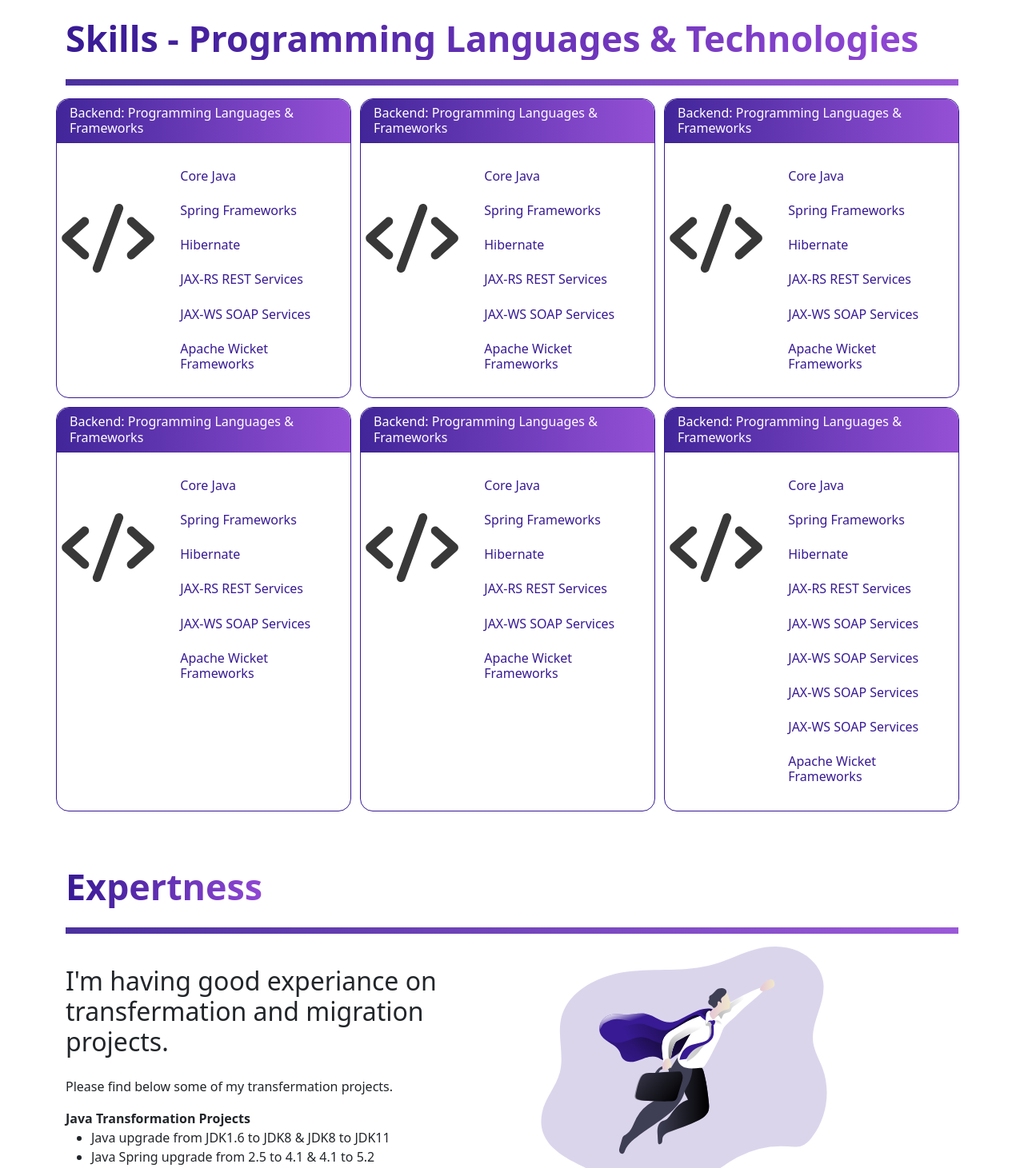
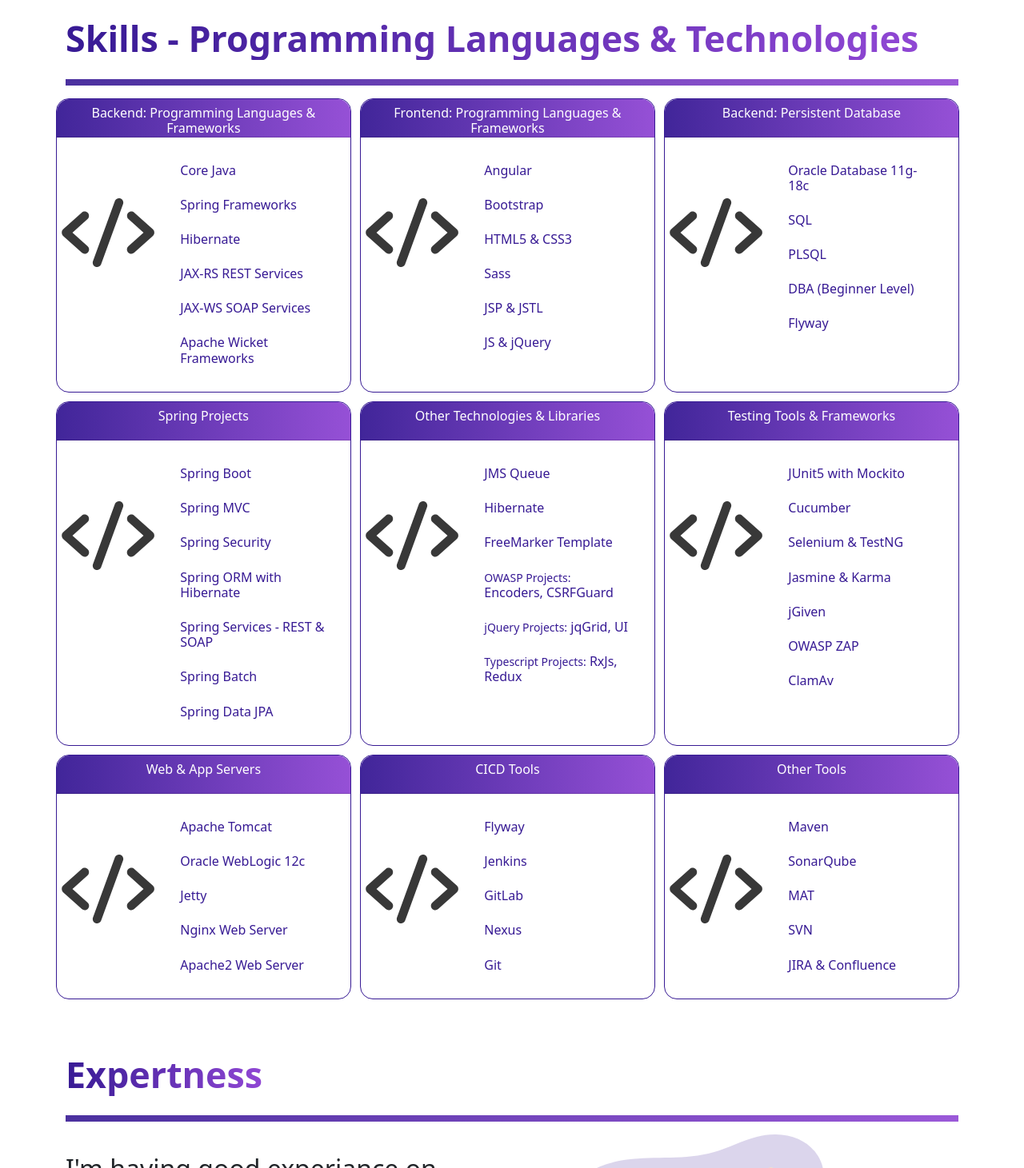
Before and after one commit to nramc/my-basic-profile, a website: page index.html in a window 1280 px wide. Shown: the part 1060-2521 px from the top of the page at 80% size. Drawn offline with nearby package versions, Linux system fonts and the light colour scheme.

Commit message:
skills content added

```diff
--- a/index.html
+++ b/index.html
@@ -120,8 +120,9 @@
 
             <div class="col">
                 <div class="card h-100">
-                  <h6 class="card-header">Backend: Programming Languages & Frameworks</h5>
-
+                  <div class="card-header">
+                    <h6>Backend: Programming Languages & Frameworks</h5>
+                  </div>
                   <div class="row g-0">
                     <div class="col-sm-8 col-md-4 logo-container align-items-center text-center">
                       <img src="./assets/images/svg/icons/markup-icon.svg"
@@ -148,7 +149,38 @@
 
               <div class="col">
                 <div class="card h-100">
-                  <h6 class="card-header">Backend: Programming Languages & Frameworks</h5>
+                  <div class="card-header align-items-center text-center">
+                    <h6>Frontend: Programming Languages & Frameworks</h5>
+                  </div>
+                  <div class="row g-0">
+                    <div class="col-sm-8 col-md-4 logo-container align-items-center text-center">
+                      <img src="./assets/images/svg/icons/markup-icon.svg"
+                       class="img-fluid rounded-start" alt="...">
+                    </div>
+                    <div class="col-sm-8 col-md-8">
+                      <div class="card-body">
+                        <div class="card-title"></div>
+                        <div class="card-text">
+                          <ul class="list-group">
+                            <li class="list-group-item border-0"><h6>Angular</h6></li>
+                            <li class="list-group-item border-0"><h6>Bootstrap</h6></li>
+                            <li class="list-group-item border-0"><h6>HTML5 & CSS3</h6></li>
+                            <li class="list-group-item border-0"><h6>Sass</h6></li>
+                            <li class="list-group-item border-0"><h6>JSP & JSTL</h6></li>
+                            <li class="list-group-item border-0"><h6>JS & jQuery</h6></li>
+                          </ul>
+                        </div>
+                      </div>
+                    </div>
+                  </div>
+                </div>
+              </div>
+
+              <div class="col">
+                <div class="card h-100">
+                  <div class="card-header">
+                    <h6>Backend: Persistent Database</h5>
+                  </div>
 
                   <div class="row g-0">
                     <div class="col-sm-8 col-md-4 logo-container align-items-center text-center">
@@ -160,12 +192,11 @@
                         <div class="card-title"></div>
                         <div class="card-text">
                           <ul class="list-group">
-                            <li class="list-group-item border-0"><h6>Core Java</h6></li>
-                            <li class="list-group-item border-0"><h6>Spring Frameworks</h6></li>
-                            <li class="list-group-item border-0"><h6>Hibernate</h6></li>
-                            <li class="list-group-item border-0"><h6>JAX-RS REST Services</h6></li>
-                            <li class="list-group-item border-0"><h6>JAX-WS SOAP Services</h6></li>
-                            <li class="list-group-item border-0"><h6>Apache Wicket Frameworks</h6></li>
+                            <li class="list-group-item border-0"><h6>Oracle Database 11g-18c</h6></li>
+                            <li class="list-group-item border-0"><h6>SQL</h6></li>
+                            <li class="list-group-item border-0"><h6>PLSQL</h6></li>
+                            <li class="list-group-item border-0"><h6>DBA (Beginner Level)</h6></li>
+                            <li class="list-group-item border-0"><h6>Flyway</h6></li>
                           </ul>
                         </div>
                       </div>
@@ -176,7 +207,9 @@
 
               <div class="col">
                 <div class="card h-100">
-                  <h6 class="card-header">Backend: Programming Languages & Frameworks</h5>
+                  <div class="card-header">
+                    <h6>Spring Projects</h5>
+                  </div>
 
                   <div class="row g-0">
                     <div class="col-sm-8 col-md-4 logo-container align-items-center text-center">
@@ -188,12 +221,13 @@
                         <div class="card-title"></div>
                         <div class="card-text">
                           <ul class="list-group">
-                            <li class="list-group-item border-0"><h6>Core Java</h6></li>
-                            <li class="list-group-item border-0"><h6>Spring Frameworks</h6></li>
-                            <li class="list-group-item border-0"><h6>Hibernate</h6></li>
-                            <li class="list-group-item border-0"><h6>JAX-RS REST Services</h6></li>
-                            <li class="list-group-item border-0"><h6>JAX-WS SOAP Services</h6></li>
-                            <li class="list-group-item border-0"><h6>Apache Wicket Frameworks</h6></li>
+                            <li class="list-group-item border-0"><h6>Spring Boot</h6></li>
+                            <li class="list-group-item border-0"><h6>Spring MVC</h6></li>
+                            <li class="list-group-item border-0"><h6>Spring Security</h6></li>
+                            <li class="list-group-item border-0"><h6>Spring ORM with Hibernate</h6></li>
+                            <li class="list-group-item border-0"><h6>Spring Services -  REST & SOAP</h6></li>
+                            <li class="list-group-item border-0"><h6>Spring Batch</h6></li>
+                            <li class="list-group-item border-0"><h6>Spring Data JPA</h6></li>
                           </ul>
                         </div>
                       </div>
@@ -204,7 +238,9 @@
 
               <div class="col">
                 <div class="card h-100">
-                  <h6 class="card-header">Backend: Programming Languages & Frameworks</h5>
+                  <div class="card-header">
+                    <h6>Other Technologies & Libraries</h5>
+                  </div>
 
                   <div class="row g-0">
                     <div class="col-sm-8 col-md-4 logo-container align-items-center text-center">
@@ -216,12 +252,12 @@
                         <div class="card-title"></div>
                         <div class="card-text">
                           <ul class="list-group">
-                            <li class="list-group-item border-0"><h6>Core Java</h6></li>
-                            <li class="list-group-item border-0"><h6>Spring Frameworks</h6></li>
+                            <li class="list-group-item border-0"><h6>JMS Queue</h6></li>
                             <li class="list-group-item border-0"><h6>Hibernate</h6></li>
-                            <li class="list-group-item border-0"><h6>JAX-RS REST Services</h6></li>
-                            <li class="list-group-item border-0"><h6>JAX-WS SOAP Services</h6></li>
-                            <li class="list-group-item border-0"><h6>Apache Wicket Frameworks</h6></li>
+                            <li class="list-group-item border-0"><h6>FreeMarker Template</h6></li>
+                            <li class="list-group-item border-0"><h6><small>OWASP Projects:</small> Encoders, CSRFGuard</h6></li>
+                            <li class="list-group-item border-0"><h6><small>jQuery Projects:</small> jqGrid, UI</h6></li>
+                            <li class="list-group-item border-0"><h6><small>Typescript Projects:</small> RxJs, Redux</h6></li>
                           </ul>
                         </div>
                       </div>
@@ -232,7 +268,9 @@
 
               <div class="col">
                 <div class="card h-100">
-                  <h6 class="card-header">Backend: Programming Languages & Frameworks</h5>
+                  <div class="card-header">
+                    <h6>Testing Tools & Frameworks</h5>
+                  </div>
 
                   <div class="row g-0">
                     <div class="col-sm-8 col-md-4 logo-container align-items-center text-center">
@@ -244,23 +282,27 @@
                         <div class="card-title"></div>
                         <div class="card-text">
                           <ul class="list-group">
-                            <li class="list-group-item border-0"><h6>Core Java</h6></li>
-                            <li class="list-group-item border-0"><h6>Spring Frameworks</h6></li>
-                            <li class="list-group-item border-0"><h6>Hibernate</h6></li>
-                            <li class="list-group-item border-0"><h6>JAX-RS REST Services</h6></li>
-                            <li class="list-group-item border-0"><h6>JAX-WS SOAP Services</h6></li>
-                            <li class="list-group-item border-0"><h6>Apache Wicket Frameworks</h6></li>
+                            <li class="list-group-item border-0"><h6>JUnit5 with Mockito</h6></li>
+                            <li class="list-group-item border-0"><h6>Cucumber</h6></li>
+                            <li class="list-group-item border-0"><h6>Selenium & TestNG</h6></li>
+                            <li class="list-group-item border-0"><h6>Jasmine & Karma</h6></li>
+                            <li class="list-group-item border-0"><h6>jGiven</h6></li>
+                            <li class="list-group-item border-0"><h6>OWASP ZAP</h6></li>
+                            <li class="list-group-item border-0"><h6>ClamAv</h6></li>
                           </ul>
                         </div>
                       </div>
                     </div>
                   </div>
+
                 </div>
               </div>
 
               <div class="col">
                 <div class="card h-100">
-                  <h6 class="card-header">Backend: Programming Languages & Frameworks</h5>
+                  <div class="card-header">
+                    <h6>Web & App Servers</h5>
+                  </div>
 
                   <div class="row g-0">
                     <div class="col-sm-8 col-md-4 logo-container align-items-center text-center">
@@ -272,22 +314,80 @@
                         <div class="card-title"></div>
                         <div class="card-text">
                           <ul class="list-group">
-                            <li class="list-group-item border-0"><h6>Core Java</h6></li>
-                            <li class="list-group-item border-0"><h6>Spring Frameworks</h6></li>
-                            <li class="list-group-item border-0"><h6>Hibernate</h6></li>
-                            <li class="list-group-item border-0"><h6>JAX-RS REST Services</h6></li>
-                            <li class="list-group-item border-0"><h6>JAX-WS SOAP Services</h6></li>
-                            <li class="list-group-item border-0"><h6>JAX-WS SOAP Services</h6></li>
-                            <li class="list-group-item border-0"><h6>JAX-WS SOAP Services</h6></li>
-                            <li class="list-group-item border-0"><h6>JAX-WS SOAP Services</h6></li>
-                            <li class="list-group-item border-0"><h6>Apache Wicket Frameworks</h6></li>
+                            <li class="list-group-item border-0"><h6>Apache Tomcat</h6></li>
+                            <li class="list-group-item border-0"><h6>Oracle WebLogic 12c</h6></li>
+                            <li class="list-group-item border-0"><h6>Jetty</h6></li>
+                            <li class="list-group-item border-0"><h6>Nginx Web Server</h6></li>
+                            <li class="list-group-item border-0"><h6>Apache2 Web Server</h6></li>
                           </ul>
                         </div>
                       </div>
                     </div>
                   </div>
+
                 </div>
               </div>
+
+              <div class="col">
+                <div class="card h-100">
+                  <div class="card-header">
+                    <h6>CICD Tools</h5>
+                  </div>
+
+                  <div class="row g-0">
+                    <div class="col-sm-8 col-md-4 logo-container align-items-center text-center">
+                      <img src="./assets/images/svg/icons/markup-icon.svg"
+                       class="img-fluid rounded-start" alt="...">
+                    </div>
+                    <div class="col-sm-8 col-md-8">
+                      <div class="card-body">
+                        <div class="card-title"></div>
+                        <div class="card-text">
+                          <ul class="list-group">
+                            <li class="list-group-item border-0"><h6>Flyway</h6></li>
+                            <li class="list-group-item border-0"><h6>Jenkins</h6></li>
+                            <li class="list-group-item border-0"><h6>GitLab</h6></li>
+                            <li class="list-group-item border-0"><h6>Nexus</h6></li>
+                            <li class="list-group-item border-0"><h6>Git</h6></li>
+                          </ul>
+                        </div>
+                      </div>
+                    </div>
+                  </div>
+
+                </div>
+              </div>
+
+              <div class="col">
+                <div class="card h-100">
+                  <div class="card-header">
+                    <h6>Other Tools</h5>
+                  </div>
+
+                  <div class="row g-0">
+                    <div class="col-sm-8 col-md-4 logo-container align-items-center text-center">
+                      <img src="./assets/images/svg/icons/markup-icon.svg"
+                       class="img-fluid rounded-start" alt="...">
+                    </div>
+                    <div class="col-sm-8 col-md-8">
+                      <div class="card-body">
+                        <div class="card-title"></div>
+                        <div class="card-text">
+                          <ul class="list-group">
+                            <li class="list-group-item border-0"><h6>Maven</h6></li>
+                            <li class="list-group-item border-0"><h6>SonarQube</h6></li>
+                            <li class="list-group-item border-0"><h6>MAT</h6></li>
+                            <li class="list-group-item border-0"><h6>SVN</h6></li>
+                            <li class="list-group-item border-0"><h6>JIRA & Confluence</h6></li>
+                          </ul>
+                        </div>
+                      </div>
+                    </div>
+                  </div>
+
+                </div>
+              </div>
+
 
 
 
--- a/scss/modules/_skills.scss
+++ b/scss/modules/_skills.scss
@@ -28,6 +28,9 @@
           color: $white;
           border-start-start-radius: 1rem;
           border-start-end-radius: 1rem;
+          height: 3rem;
+          text-align: center;
+          vertical-align: middle;
         }
 
         .card-body {
```
Also changed, not shown: assets/css/style.css, 1 other file.
